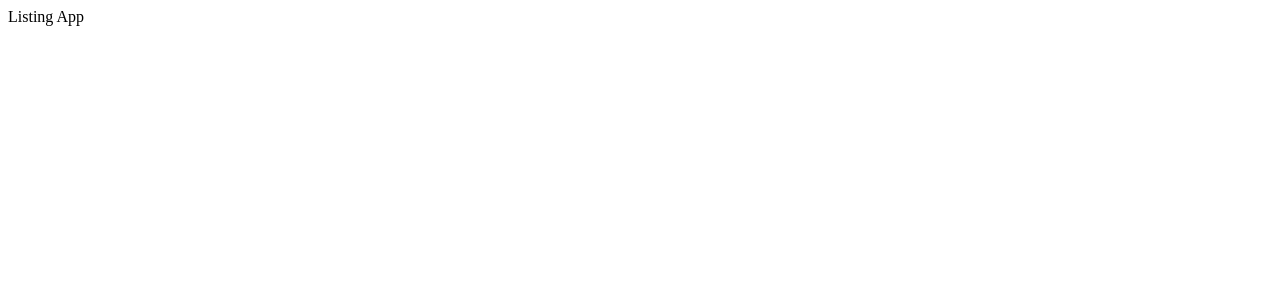
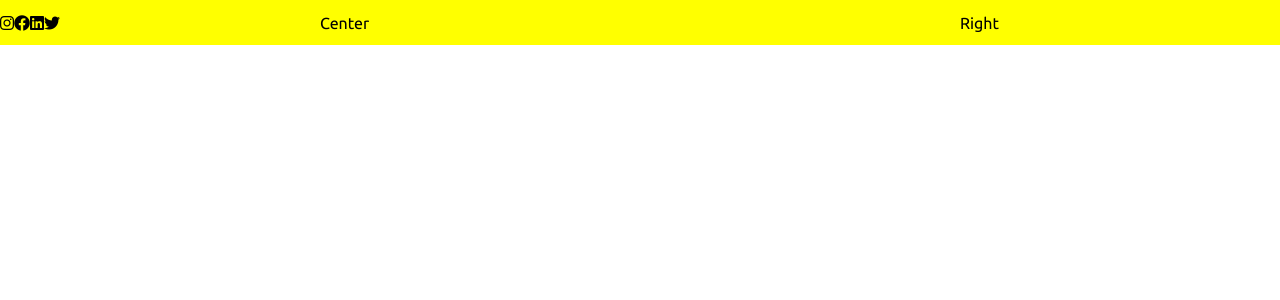
Before and after one commit to abhishek-25singh/react-listing-app, a React (Create React App) app: page / in a window 1280 px wide. Shown: the top 300 px of the page. Built offline with nearby package versions, Linux system fonts and the light colour scheme.

Commit message:
Update 4 files

```diff
--- a/public/index.html
+++ b/public/index.html
@@ -9,7 +9,14 @@
   <link rel="preconnect" href="https://fonts.googleapis.com">
 <link rel="preconnect" href="https://fonts.gstatic.com" crossorigin>
 <link href="https://fonts.googleapis.com/css2?family=Nunito+Sans:ital,wght@0,200;0,300;0,400;0,600;1,200;1,300;1,400&family=Raleway:wght@100;200;300;400;500;600&family=Ubuntu:wght@400;500&display=swap" rel="stylesheet">
+<link rel="stylesheet" href="https://cdnjs.cloudflare.com/ajax/libs/font-awesome/6.3.0/css/all.min.css" integrity="sha512-SzlrxWUlpfuzQ+pcUCosxcglQRNAq/DZjVsC0lE40xsADsfeQoEypE+enwcOiGjk/bSuGGKHEyjSoQ1zVisanQ==" crossorigin="anonymous" referrerpolicy="no-referrer" />
 	<title>React Listing App</title>
+<style>
+*{
+	margin: 0;
+	padding: 0;
+}
+</style>
 </head>
 
 <body>
--- a/src/App.js
+++ b/src/App.js
@@ -1,3 +1,8 @@
+import TopBar from "./components/topbar/TopBar";
 export default function App() {
-  return <div>Listing App</div>;
+  return (
+    <div>
+      <TopBar />
+    </div>
+  );
 }
--- /dev/null
+++ b/src/components/topbar/TopBar.css
@@ -0,0 +1,18 @@
+.topbar {
+  width: 100%;
+  height: 45px;
+  background-color: yellow;
+  position: sticky;
+  top: 0;
+  display: flex;
+  align-items: center; /* aligns items vertically center */
+  font-family: "Ubuntu", sans-serif;
+}
+
+.topbar-left,
+.topbar-right {
+  flex: 3; /* occupy 3 columns from total of 12 parts */
+}
+.topbar-center {
+  flex: 6; /* occupy 3 columns from total of 12 parts */
+}
--- /dev/null
+++ b/src/components/topbar/TopBar.js
@@ -0,0 +1,21 @@
+import React from "react";
+import "./TopBar.css";
+
+//react components returns JSX kind of markup
+function TopBar() {
+  return (
+    <>
+      <div className="topbar">
+        <div className="topbar-left">
+          <i class="fab fa-instagram"></i>
+          <i class="fab fa-facebook"></i>
+          <i class="fab fa-linkedin"></i>
+          <i class="fab fa-twitter"></i>
+        </div>
+        <div className="topbar-center">Center</div>
+        <div className="topbar-right">Right</div>
+      </div>
+    </>
+  );
+}
+export default TopBar;
```
